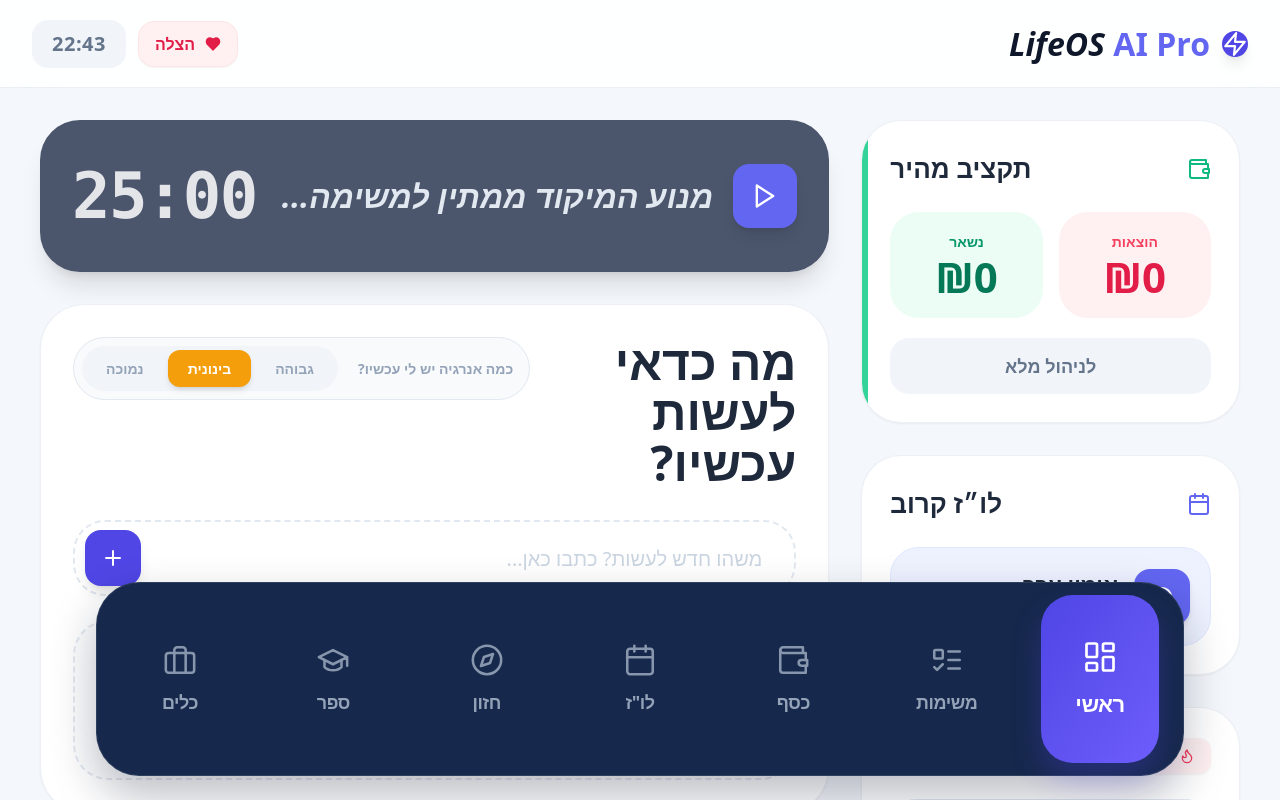
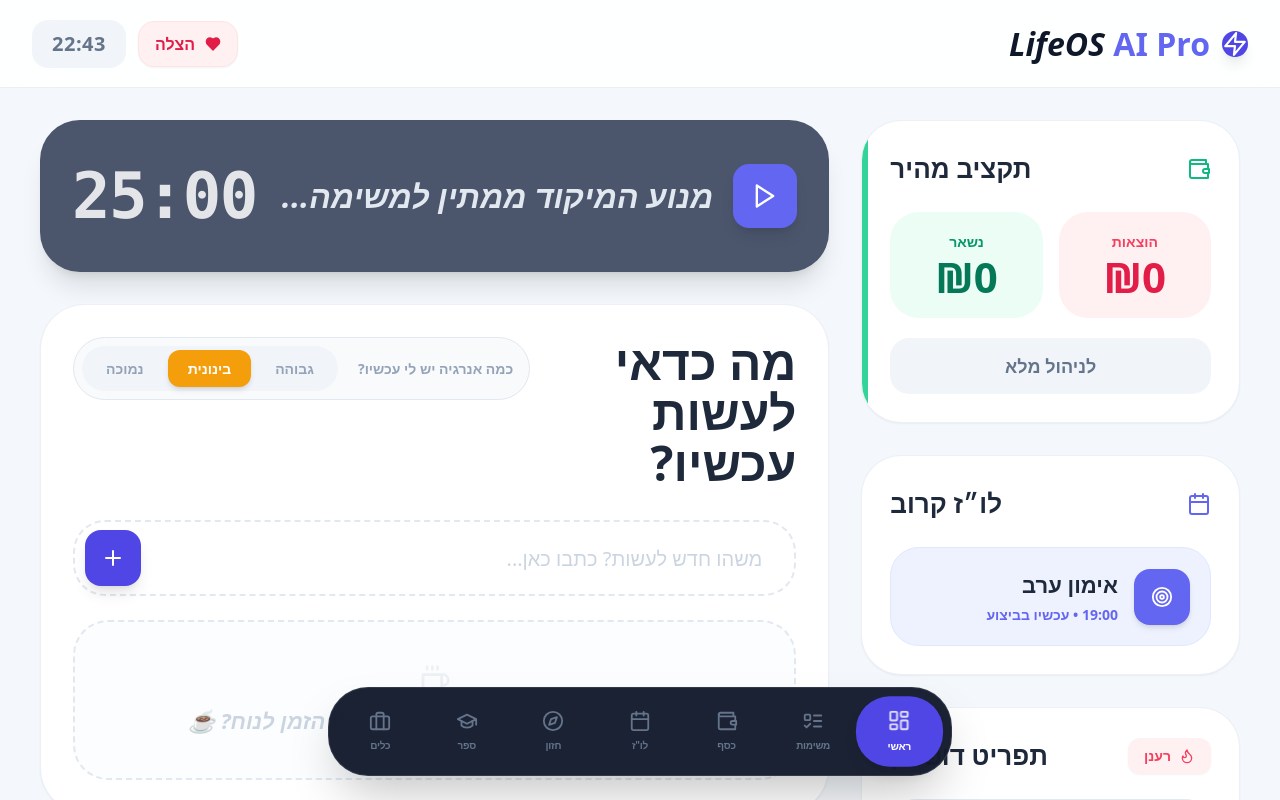
Before and after one commit to betzalel123/my-life-os, a React (Vite) app: page / in a window 1280 px wide. Shown: the top 800 px of the page. Built offline with nearby package versions, Linux system fonts and the light colour scheme.

Commit message:
Update BottomNav.jsx

```diff
--- a/src/components/BottomNav.jsx
+++ b/src/components/BottomNav.jsx
@@ -10,22 +10,19 @@ import {
 } from 'lucide-react';
 
 const navItems = [
-  { id: 'dashboard', label: 'ראשי', icon: LayoutDashboard },
-  { id: 'tasks', label: 'משימות', icon: ListTodo },
-  { id: 'finance', label: 'כסף', icon: Wallet },
-  { id: 'schedule', label: 'לו"ז', icon: Calendar },
-  { id: 'vision', label: 'חזון', icon: Compass },
-  { id: 'skills', label: 'ספר', icon: GraduationCap },
-  { id: 'tools', label: 'כלים', icon: Briefcase },
+  { id: 'dashboard', icon: LayoutDashboard, label: 'ראשי' },
+  { id: 'tasks', icon: ListTodo, label: 'משימות' },
+  { id: 'finance', icon: Wallet, label: 'כסף' },
+  { id: 'schedule', icon: Calendar, label: 'לו"ז' },
+  { id: 'vision', icon: Compass, label: 'חזון' },
+  { id: 'skills', icon: GraduationCap, label: 'ספר' },
+  { id: 'tools', icon: Briefcase, label: 'כלים' },
 ];
 
 export default function BottomNav({ activeTab, setActiveTab }) {
   return (
-    <div className="fixed bottom-6 left-1/2 z-50 w-full max-w-[1120px] -translate-x-1/2 px-4">
-      <nav
-        dir="rtl"
-        className="flex items-center justify-between rounded-[2.7rem] border border-white/10 bg-[#16284b] px-6 py-3 shadow-[0_20px_45px_rgba(15,23,42,0.28)]"
-      >
+    <div className="fixed bottom-6 left-1/2 -translate-x-1/2 z-50 w-full max-w-2xl px-6">
+      <nav className="bg-slate-900/95 backdrop-blur-xl border border-white/10 rounded-[2.5rem] shadow-2xl p-2.5 flex items-center justify-around gap-1">
         {navItems.map((item) => {
           const Icon = item.icon;
           const isActive = activeTab === item.id;
@@ -34,22 +31,14 @@ export default function BottomNav({ activeTab, setActiveTab }) {
             <button
               key={item.id}
               onClick={() => setActiveTab(item.id)}
-              className={`flex min-w-[118px] flex-col items-center justify-center rounded-[2rem] transition-all duration-300 ${
+              className={`flex-1 flex flex-col items-center gap-1.5 py-3 rounded-[2rem] transition-all duration-300 ${
                 isActive
-                  ? 'h-[168px] bg-gradient-to-br from-[#4f46e5] to-[#6d5dfc] px-7 text-white shadow-[0_16px_30px_rgba(79,70,229,0.28)]'
-                  : 'h-[100px] px-4 text-slate-400 hover:text-slate-200'
+                  ? 'bg-indigo-600 text-white shadow-lg scale-105 font-bold'
+                  : 'text-slate-500 hover:text-slate-200'
               }`}
             >
-              <Icon
-                size={isActive ? 36 : 34}
-                strokeWidth={1.8}
-                className={isActive ? 'mb-3' : 'mb-3 opacity-90'}
-              />
-              <span
-                className={`font-black tracking-tight ${
-                  isActive ? 'text-[22px]' : 'text-[18px]'
-                }`}
-              >
+              <Icon size={22} className={isActive ? 'animate-pulse' : ''} />
+              <span className="text-[10px] font-black uppercase tracking-tight">
                 {item.label}
               </span>
             </button>
```
